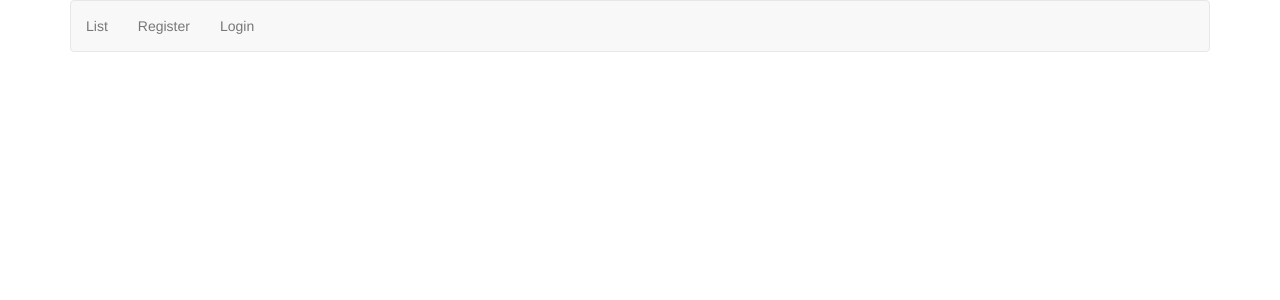
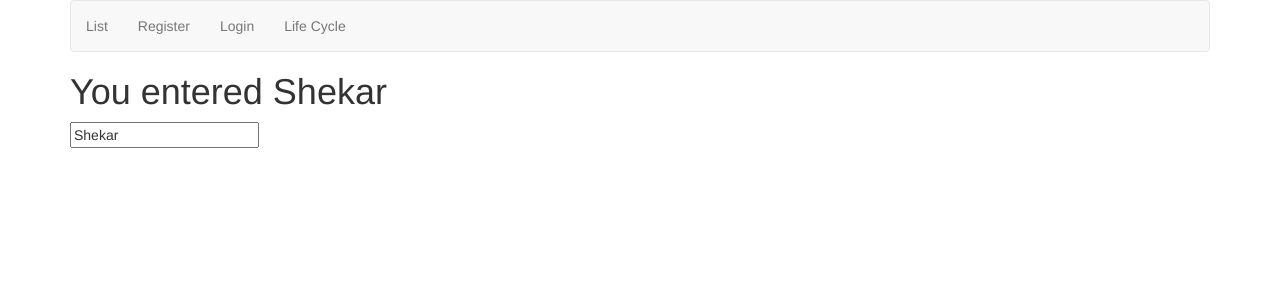
Before and after one commit to shekar6410/ng, an Angular app: page /lifeCycle in a window 1280 px wide. Before the commit this address led to /. Shown: the top 300 px of the page. Built offline with nearby package versions, Linux system fonts and the light colour scheme.

Commit message:
topic-4
topic-4

```diff
--- a/src/app/app.component.html
+++ b/src/app/app.component.html
@@ -10,7 +10,9 @@
         <li>
             <a class="nav-link" routerLink="login">Login</a>
         </li>
-
+        <li>
+            <a class="nav-link" routerLink="lifeCycle">Life Cycle </a>
+        </li>
 
     </ul>
 
--- a/src/app/app.component.ts
+++ b/src/app/app.component.ts
@@ -7,4 +7,5 @@ import { Component } from '@angular/core';
 })
 export class AppComponent {
   title = 'Angular';
+
 }
--- a/src/app/app.module.ts
+++ b/src/app/app.module.ts
@@ -36,6 +36,10 @@ const appRoutes: Routes=[
   path: 'login',
   component:LoginComponent
 },
+{
+  path:'lifeCycle',
+  component:ComponentLifeCycleComponent
+}
 
 
 
--- a/src/app/topic-4/component-life-cycle/component-life-cycle.component.html
+++ b/src/app/topic-4/component-life-cycle/component-life-cycle.component.html
@@ -1,3 +1,4 @@
 <h1>
-    You entered {{simpleInput}}
+    You entered {{diplayName}}
 </h1>
+<input type="text" [(ngModel)]="simpleInput">
--- a/src/app/topic-4/component-life-cycle/component-life-cycle.component.ts
+++ b/src/app/topic-4/component-life-cycle/component-life-cycle.component.ts
@@ -1,15 +1,26 @@
-import { Component, OnInit, Input } from '@angular/core';
+import { Component, OnInit, Input, OnChanges, SimpleChanges } from '@angular/core';
 
 @Component({
   selector: 'app-component-life-cycle',
   templateUrl: './component-life-cycle.component.html',
   styleUrls: ['./component-life-cycle.component.css']
 })
-export class ComponentLifeCycleComponent implements OnInit {
-@Input() simpleInput:string;
+export class ComponentLifeCycleComponent implements OnInit, OnChanges{
+  simpleInput='Shekar';
+@Input() diplayName=this.simpleInput;
   constructor() { }
 
   ngOnInit(): void {
   }
+  ngOnChanges(changes: SimpleChanges){
+    for(let propertyName in changes){
+      let change=changes[propertyName];
+      let current=JSON.stringify(change.currentValue);
+      let previous=JSON.stringify(changes.previousValue);
+      console.log(propertyName+ ': currentValue='+ current+ ', previousValue='+previous);
+
+    }
+
+  }
 
 }
```
